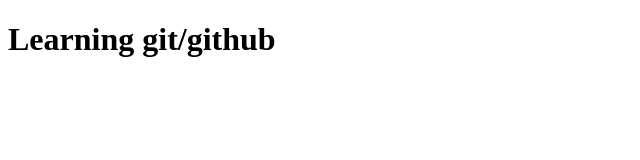
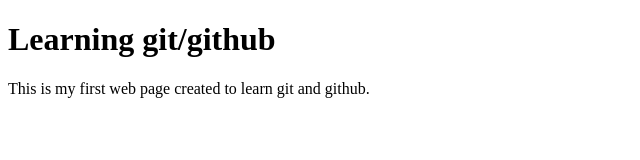
Before and after one commit to Harsha-1-code/git, a plain HTML site: page index.html in a window 1280 px wide. Shown: the whole page, without its empty margins (0-640 px from the left). Drawn offline with Linux system fonts and the light colour scheme.

Commit message:
Modified

```diff
--- a/index.html
+++ b/index.html
@@ -7,5 +7,6 @@
 </head>
 <body>
     <h1>Learning git/github</h1>
+    <p>This is my first web page created to learn git and github.</p>
 </body>
 </html>
```
